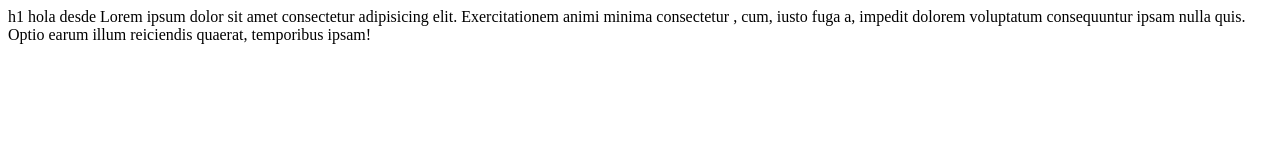
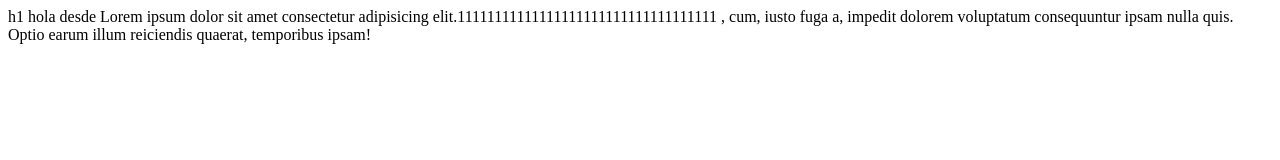
Before and after one commit to nicofalzetta/proyecto, a plain HTML site: page index.html in a window 1280 px wide. Drawn offline with Linux system fonts and the light colour scheme.

Commit message:
agregamos 1 al parrafo

```diff
--- a/index.html
+++ b/index.html
@@ -7,7 +7,7 @@
 </head>
 <body>
     h1 hola desde <html></html>
-    Lorem ipsum dolor sit amet consectetur adipisicing elit. Exercitationem animi minima consectetur
+    Lorem ipsum dolor sit amet consectetur adipisicing elit.11111111111111111111111111111111111
     , cum, iusto fuga a, impedit dolorem voluptatum consequuntur ipsam nulla quis. Optio earum illum
      reiciendis quaerat, temporibus ipsam!
 </body>
```
